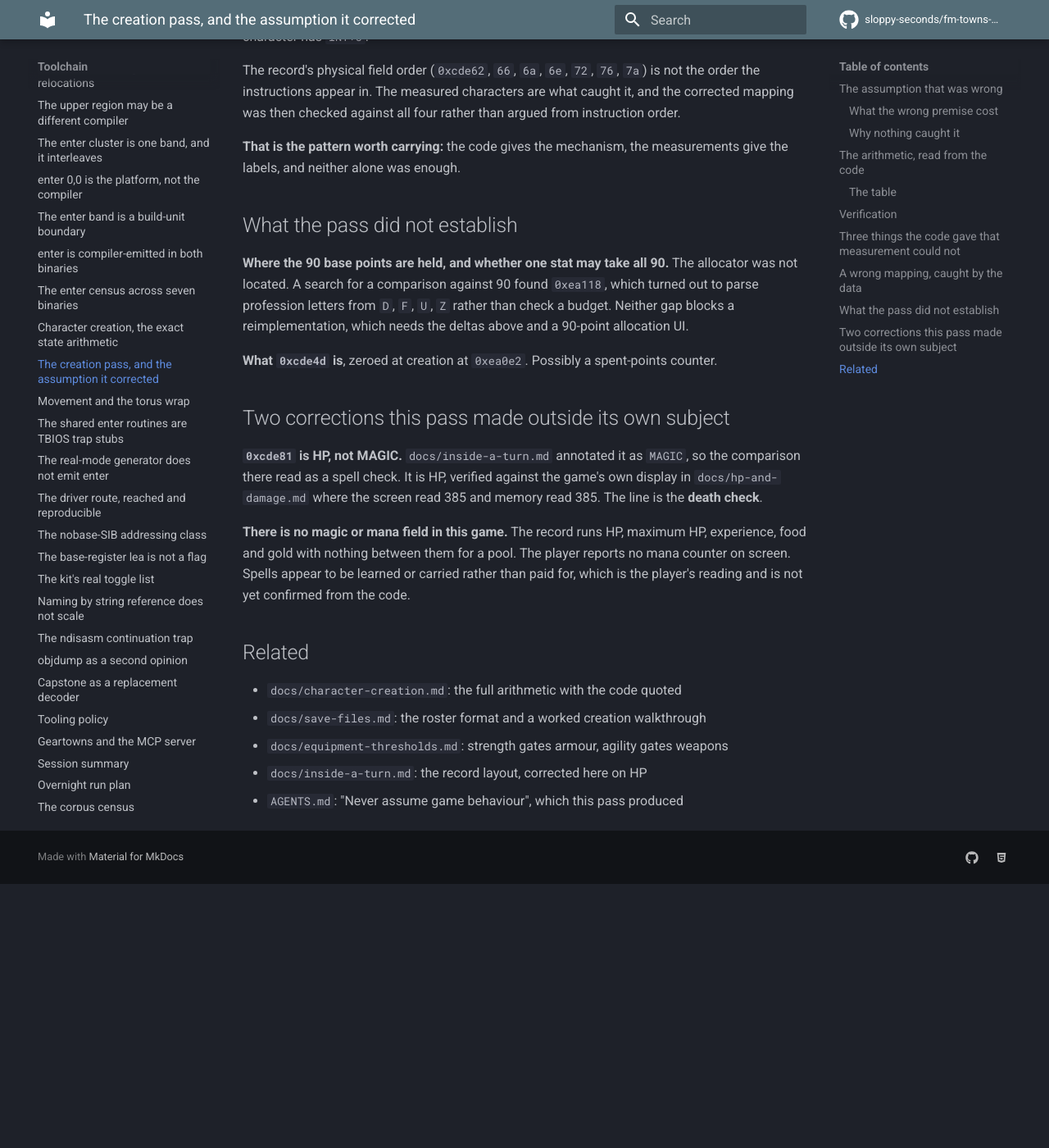
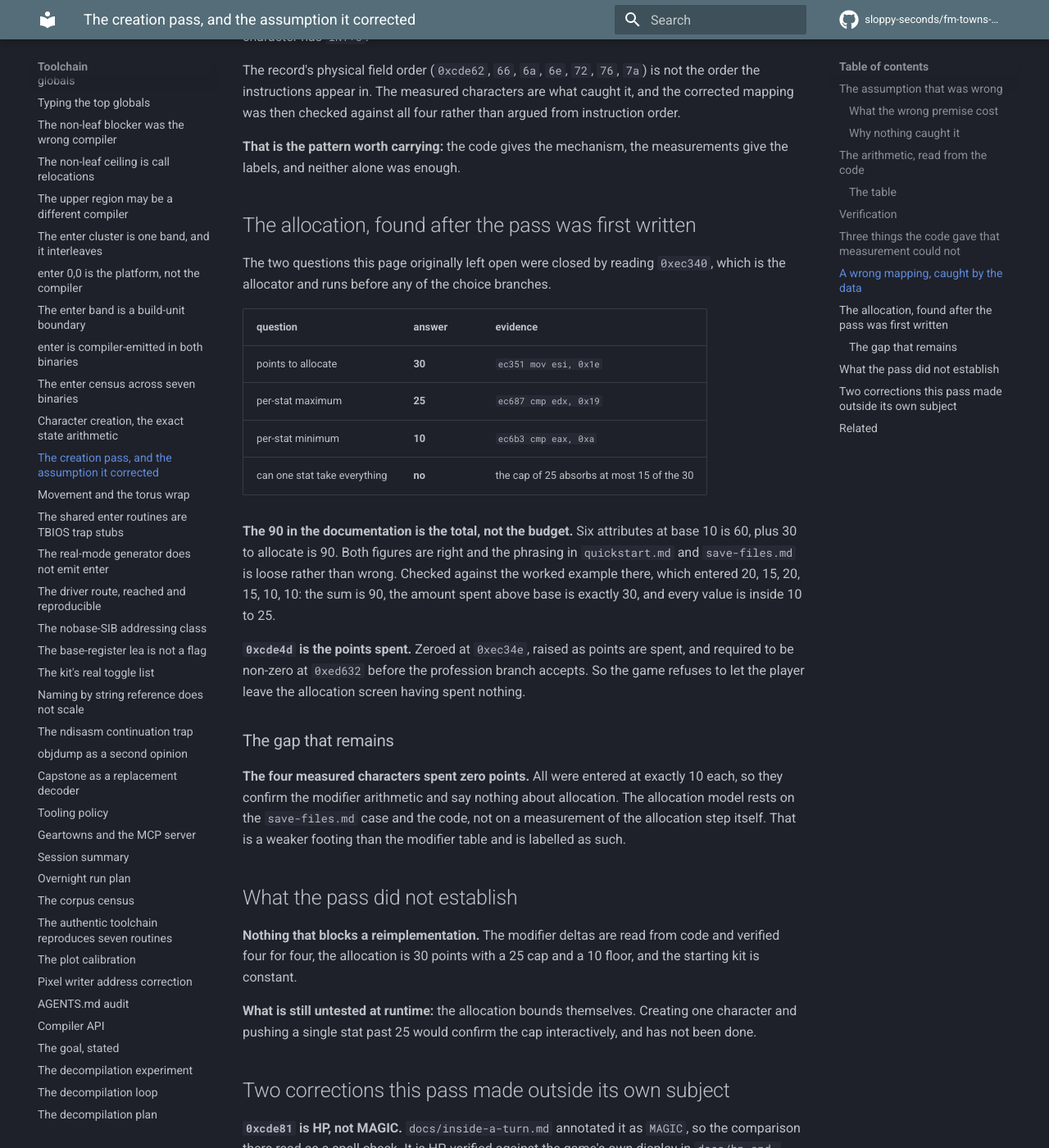
Before and after one commit to sloppy-seconds/fm-towns-ultima, an MkDocs documentation site: the page built from docs/creation-pass.md, in a window 1280 px wide and 1400 px high, scrolled down 3231 px. Shown: the whole window at 82% size. Built offline with MkDocs 1.6.1 and Material for MkDocs 9.7.7, drawn with Linux system fonts in a browser that asks for light colours; comment, search, counter and statistics services are not loaded; before the commit the page ends 4308 px from its top, so only the background shows below that.

Commit message:
Found both: 30 points to allocate, cap 25, floor 10
The allocator is 0xec340, which runs before the choice branches.

  ec351  mov esi, 0x1e      30 points to allocate
  ec687  cmp edx, 0x19      cap 25 per stat
  ec6b3  cmp eax, 0xa       floor 10, the base

So no single stat can take everything: 25 absorbs at most 15 of the 30,
leaving at least 15 for the others.

The 90 in quickstart.md and save-files.md is the TOTAL, not the budget.
Six attributes at base 10 is 60, plus 30 to allocate is 90. Both numbers
are right and the phrasing is loose rather than wrong. Confirmed against
the worked example there: 20+15+20+15+10+10 = 90, spent above base exactly
30, every value inside 10..25.

0xcde4d is the points spent. Zeroed at 0xec34e, and required non-zero at
0xed632 before the profession branch accepts, so the game will not let the
player leave the allocation screen having spent nothing.

Caveat recorded: all four characters on modifier_test.hdm were entered at
exactly 10 each, so they spent nothing and say nothing about allocation.
This model rests on the save-files case and the code, not on a measurement
of the allocation step.

````diff
--- a/docs/character-creation.md
+++ b/docs/character-creation.md
@@ -128,13 +128,85 @@ and the corrected mapping was then checked against all four rather than argued f
 instruction order. The record's physical field order (`0xcde62`, `66`, `6a`, `6e`, `72`, `76`,
 `7a`) is not the order the adds appear in.
 
-## Still not established
+## The allocation, which is 30 points and not 90
 
-**Where the base 90 points are held and whether a single stat may take all of them.** The allocation
-routine is not the one at `0xedf38`, which is registration, and a search for a comparison against 90
-found `0xea118`, which turned out to parse profession letters.
+The allocator is `0xec340`. It is the routine that runs before any of the choice branches, and it
+holds the budget and both bounds.
 
-**Why `0xcde4d` is zeroed at creation** (`0xea0e2`), which may be a spent-points counter.
+```asm
+ec340  push ebp
+ec341  mov ebp, esp
+ec343  sub esp, 0x4c
+ec349  mov edi, [ebp+0x8]
+ec34c  sub eax, eax
+ec34e  mov [ebp-0x4], eax        ; the state counter
+ec351  mov esi, 0x1e             ; 30 points to allocate
+```
+
+And the two bounds, in the increment and decrement paths for strength. The other five stats repeat
+the same shape at `0xec7be`, `0xec8fd`, `0xeca3c`, `0xecb7b` and `0xeccbd`:
+
+```asm
+ec681  mov edx, [eax+0xcde62]   ; current STRENGTH
+ec687  cmp edx, 0x19             ; 25
+ec68a  je  refuse                ; cannot raise past 25
+ec68c  and esi, esi
+ec68e  je  refuse                ; no points remaining
+ec690  inc [eax+0xcde62]
+ec696  dec esi                   ; spend one
+
+ec6b3  cmp eax, 0xa              ; 10
+ec6b6  je  refuse                ; cannot lower below the base
+ec6bc  cmp esi, 0x1e             ; 30
+ec6bf  je  refuse                ; cannot refund when nothing is spent
+ec6c5  dec [edx+0xcde62]
+ec6cb  inc esi                   ; refund one
+```
+
+| question | answer |
+|---|---|
+| points to allocate | **30** (`0x1e`) |
+| per-stat maximum | **25** (`0x19`) |
+| per-stat minimum | **10** (`0xa`) |
+
+### The 90 in the documentation is the total, not the budget
+
+Six attributes start at **10 each**, which is 60. The player allocates **30** on top. That is 90 in
+total, and 90 is the number `docs/quickstart.md` and `docs/save-files.md` call the points to spend.
+
+The two are consistent, and the phrasing in both pages is loose rather than wrong.
+
+Checked against the worked example in `docs/save-files.md`, which entered 20, 15, 20, 15, 10, 10:
+
+```
+sum                = 90    matches the documented total
+spent above base   = 30    exactly the budget in 0xec351
+range              = 10..20, inside the 10..25 bounds
+```
+
+**A stat cannot take everything.** The cap of 25 means the most one attribute can absorb is 15 of
+the 30 points, so at least 15 must go elsewhere. That answers the question this section previously
+left open.
+
+### A caveat on the four measured characters
+
+All four on `saves/modifier_test.hdm` were entered at exactly 10 each, so **they spent none of the
+30 points**. They confirm the modifier arithmetic and say nothing about allocation. The allocation
+model above rests on the `save-files.md` case and on the code, not on those four.
+
+## `0xcde4d` is the points spent
+
+The field is zeroed at `0xec34e` when the allocator starts, incremented implicitly by `dec esi` on
+each spend, and then **required to be non-zero** before the profession branch will accept:
+
+```asm
+ed632  cmp [edx+0xcde4d], 0x0
+ed639  jne  proceed
+ed63b  mov [ebp-0x4], 0x9      ; bounce back to state 9
+```
+
+So the game refuses to let the player leave the allocation screen without spending at least one
+point. That was an open question and the answer is in three instructions.
 
 ## The starting kit, which is constant
 
--- a/docs/creation-pass.md
+++ b/docs/creation-pass.md
@@ -111,14 +111,41 @@ was then checked against all four rather than argued from instruction order.
 **That is the pattern worth carrying:** the code gives the mechanism, the measurements give the
 labels, and neither alone was enough.
 
+## The allocation, found after the pass was first written
+
+The two questions this page originally left open were closed by reading `0xec340`, which is the
+allocator and runs before any of the choice branches.
+
+| question | answer | evidence |
+|---|---|---|
+| points to allocate | **30** | `ec351 mov esi, 0x1e` |
+| per-stat maximum | **25** | `ec687 cmp edx, 0x19` |
+| per-stat minimum | **10** | `ec6b3 cmp eax, 0xa` |
+| can one stat take everything | **no** | the cap of 25 absorbs at most 15 of the 30 |
+
+**The 90 in the documentation is the total, not the budget.** Six attributes at base 10 is 60, plus
+30 to allocate is 90. Both figures are right and the phrasing in `quickstart.md` and `save-files.md`
+is loose rather than wrong. Checked against the worked example there, which entered 20, 15, 20, 15,
+10, 10: the sum is 90, the amount spent above base is exactly 30, and every value is inside 10 to 25.
+
+**`0xcde4d` is the points spent.** Zeroed at `0xec34e`, raised as points are spent, and required to
+be non-zero at `0xed632` before the profession branch accepts. So the game refuses to let the player
+leave the allocation screen having spent nothing.
+
+### The gap that remains
+
+**The four measured characters spent zero points.** All were entered at exactly 10 each, so they
+confirm the modifier arithmetic and say nothing about allocation. The allocation model rests on the
+`save-files.md` case and the code, not on a measurement of the allocation step itself. That is a
+weaker footing than the modifier table and is labelled as such.
+
 ## What the pass did not establish
 
-**Where the 90 base points are held, and whether one stat may take all 90.** The allocator was not
-located. A search for a comparison against 90 found `0xea118`, which turned out to parse profession
-letters from `D`, `F`, `U`, `Z` rather than check a budget. Neither gap blocks a reimplementation,
-which needs the deltas above and a 90-point allocation UI.
+**Nothing that blocks a reimplementation.** The modifier deltas are read from code and verified four
+for four, the allocation is 30 points with a 25 cap and a 10 floor, and the starting kit is constant.
 
-**What `0xcde4d` is**, zeroed at creation at `0xea0e2`. Possibly a spent-points counter.
+**What is still untested at runtime:** the allocation bounds themselves. Creating one character and
+pushing a single stat past 25 would confirm the cap interactively, and has not been done.
 
 ## Two corrections this pass made outside its own subject
 
--- a/docs/plan.md
+++ b/docs/plan.md
@@ -775,13 +775,22 @@ the same code.
 | wizard | 0 | 0 | 0 | 0 | 0 | +10 |
 | thief | 0 | +10 | 0 | 0 | 0 | 0 |
 
-**Still open:** where the base 90 points are held, and whether one stat may take all 90. The
-allocator was not located, and `0xea118` turned out to parse profession letters rather than check a
-budget. That does not block a reimplementation, which needs the deltas above and a 90-point UI.
+**Allocation, also read from the code.** `0xec340` is the allocator: `mov esi, 0x1e` gives **30**
+points to spend, `cmp edx, 0x19` caps each attribute at **25**, and `cmp eax, 0xa` floors it at **10**.
+So one stat cannot take everything, because 25 absorbs at most 15 of the 30.
 
-**The item was marked DONE three times.** First prematurely, with three of its four criteria
-unfinished. Then reopened as PARTLY AUTONOMOUS. Then genuinely closed once the modifiers were read
-from the code. The history is in the commit log rather than the item.
+**The 90 in `quickstart.md` and `save-files.md` is the total, not the budget.** Six attributes at
+base 10 is 60, plus 30 to allocate is 90. Both numbers are right and the phrasing is loose rather
+than wrong. Confirmed against the worked example there: entered 20, 15, 20, 15, 10, 10 sums to 90,
+spends exactly 30 above base, and stays inside 10 to 25.
+
+**`0xcde4d` is the points spent**, zeroed at `0xec34e` and required to be non-zero at `0xed632`
+before the profession branch accepts, so the game will not let the player leave the allocation
+screen having spent nothing.
+
+**Caveat:** all four characters on `saves/modifier_test.hdm` were entered at exactly 10 each, so they
+spent none of the 30. The allocation model rests on the `save-files.md` case and on the code, not on
+a measurement of allocation itself, which is a weaker footing than the modifier table.
 
 **Full write-up, including the invented premise this pass corrected:**
 [creation-pass.md](creation-pass.md).
````
Also changed, not shown: docs/routines.json (+8 -0 lines).
